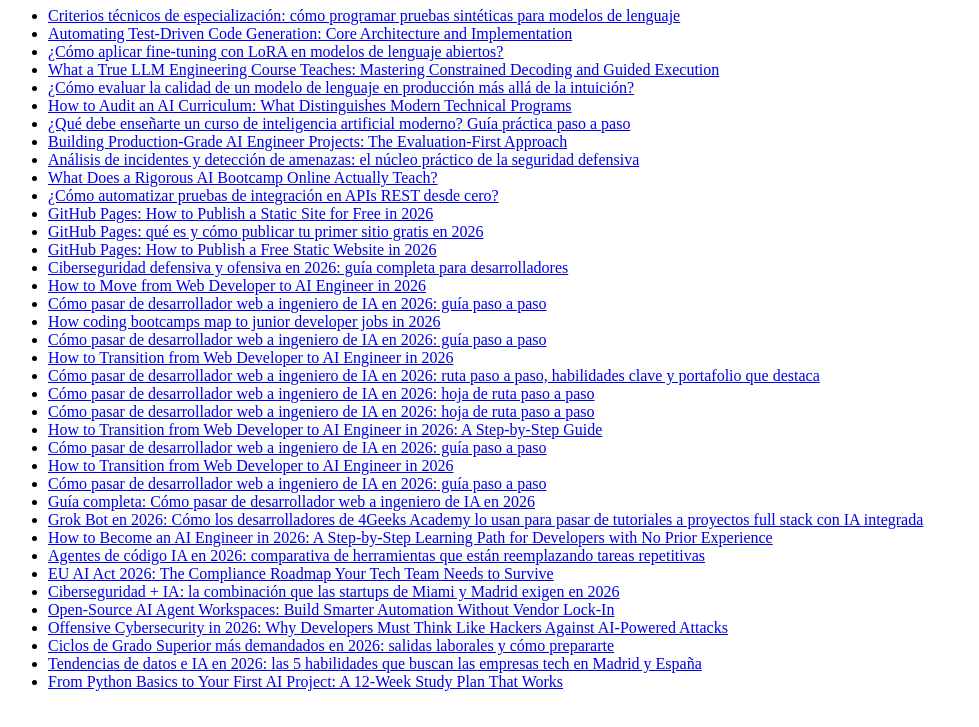
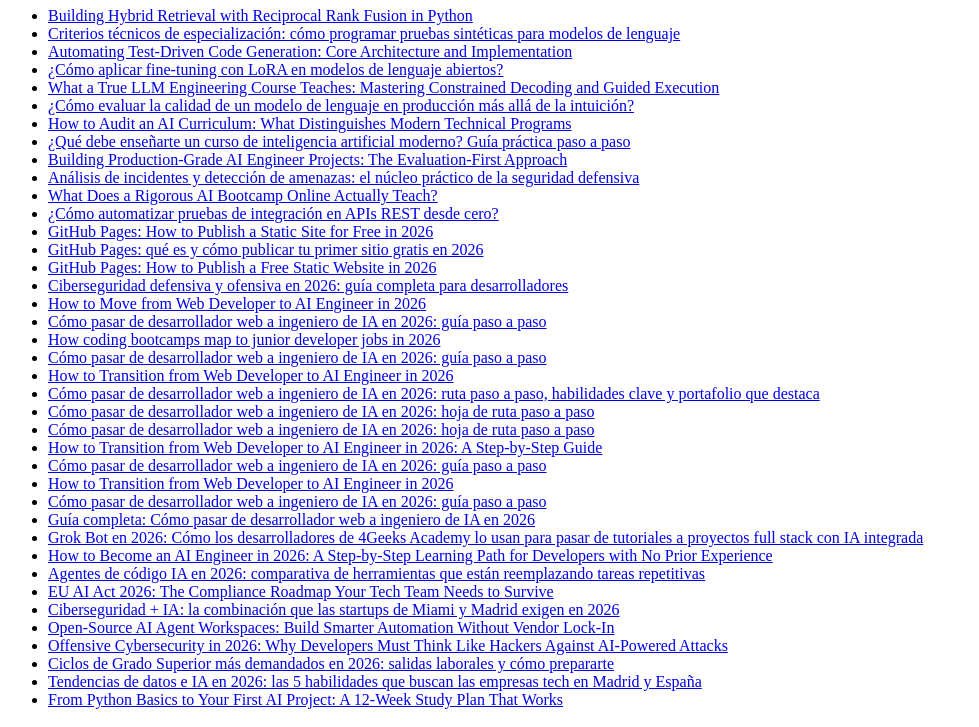
Before and after one commit to KrilinZ/ai-engineering-notes, a plain HTML site: page index.html in a window 1280 px wide. Shown: the part 73-800 px from the top of the page, without its empty margins (0-979 px from the left). Drawn offline with Linux system fonts and the light colour scheme.

Commit message:
index: Building Hybrid Retrieval with Reciprocal Rank Fus

```diff
--- a/index.html
+++ b/index.html
@@ -11,6 +11,7 @@
 <h1>Articles</h1>
 <ul>
 <!--ARTICLES-->
+<li><a href="building-hybrid-retrieval-with-reciprocal-rank-fusion-in-pyt/">Building Hybrid Retrieval with Reciprocal Rank Fusion in Python</a></li>
 <li><a href="criterios-tecnicos-de-especializacion-como-programar-pruebas/">Criterios técnicos de especialización: cómo programar pruebas sintéticas para modelos de lenguaje</a></li>
 <li><a href="automating-test-driven-code-generation-core-architecture-and/">Automating Test-Driven Code Generation: Core Architecture and Implementation</a></li>
 <li><a href="como-aplicar-fine-tuning-con-lora-en-modelos-de-lenguaje-abi/">¿Cómo aplicar fine-tuning con LoRA en modelos de lenguaje abiertos?</a></li>
```
